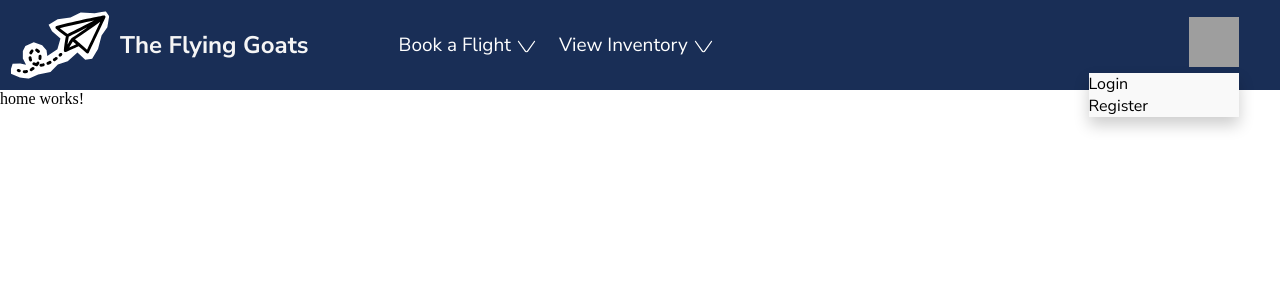
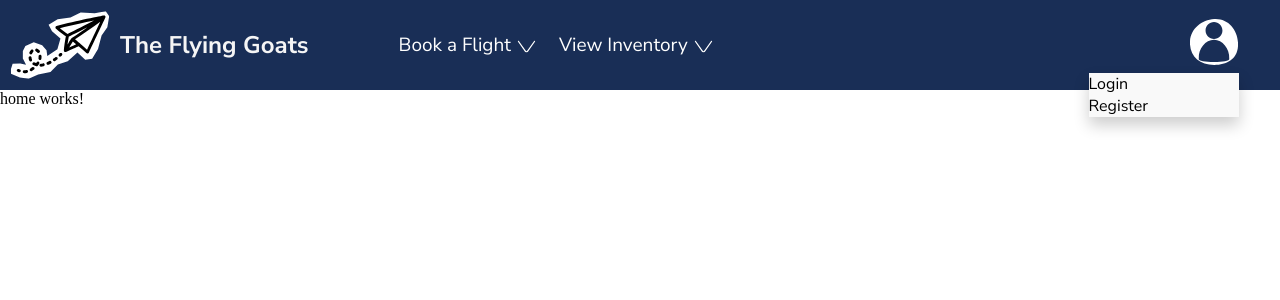
Before and after one commit to kc-frost/the-flying-goats, an Angular app in the folder frontend/: page / in a window 1280 px wide. In both pictures the pointer is over the picture 1213 px from the left and 42 px from the top of the page. Shown: the top 300 px of the page. Built offline with nearby package versions, Linux system fonts and the light colour scheme.

Commit message:
Fix img url in .css and add comments in .html

```diff
--- a/frontend/src/app/app.css
+++ b/frontend/src/app/app.css
@@ -56,7 +56,7 @@ img.brand-logo {
 
 .dropdown:hover img.profile-dropdown {
     /* Changes the image when hovered */
-    content: url("/profile-dropdown-hover.svg");
+    content: url("/header/profile-dropdown/profile-dropdown-hover.svg");
 }
 
 .dropdown-content {
--- a/frontend/src/app/app.html
+++ b/frontend/src/app/app.html
@@ -1,11 +1,13 @@
 <main>
   <!-- HEADER -->
   <header>
+    <!-- Brand Details -->
     <section class="brand-group">
       <img class="brand-logo" src="/brand/plane-logo.svg" alt="An image of a paper plane with a trail marking its path"/>
       <h1>The Flying Goats</h1>
     </section>
 
+    <!-- Navigation Links -->
     <nav class="nav-links-group">
       <section class="nav-link">
       <a href="#"> Book a Flight</a>
@@ -17,6 +19,7 @@
       </section>
     </nav>
 
+    <!-- User Profile -->
     <section class="dropdown">
       <img class="profile-dropdown" src="/header/profile-dropdown/profile-dropdown.svg" alt="A flat image of a person" />
       <div class="dropdown-content">
```
